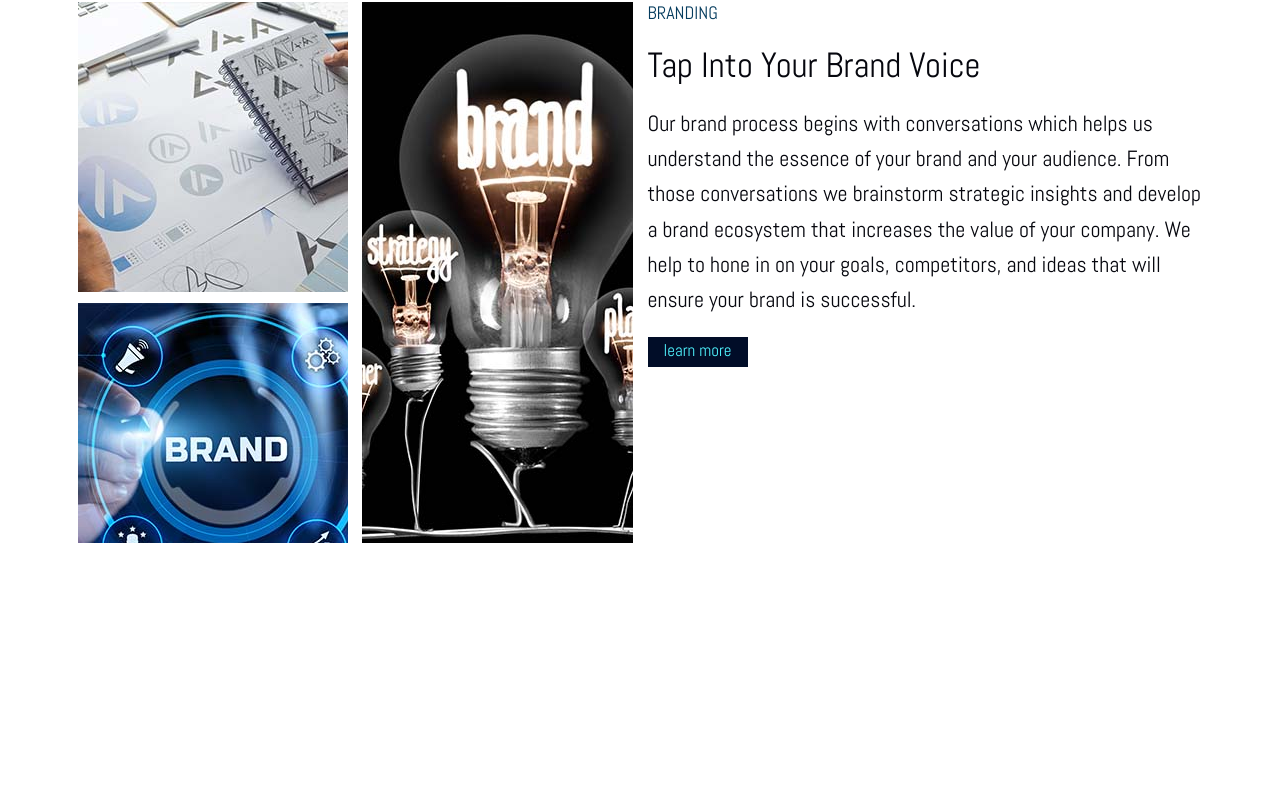
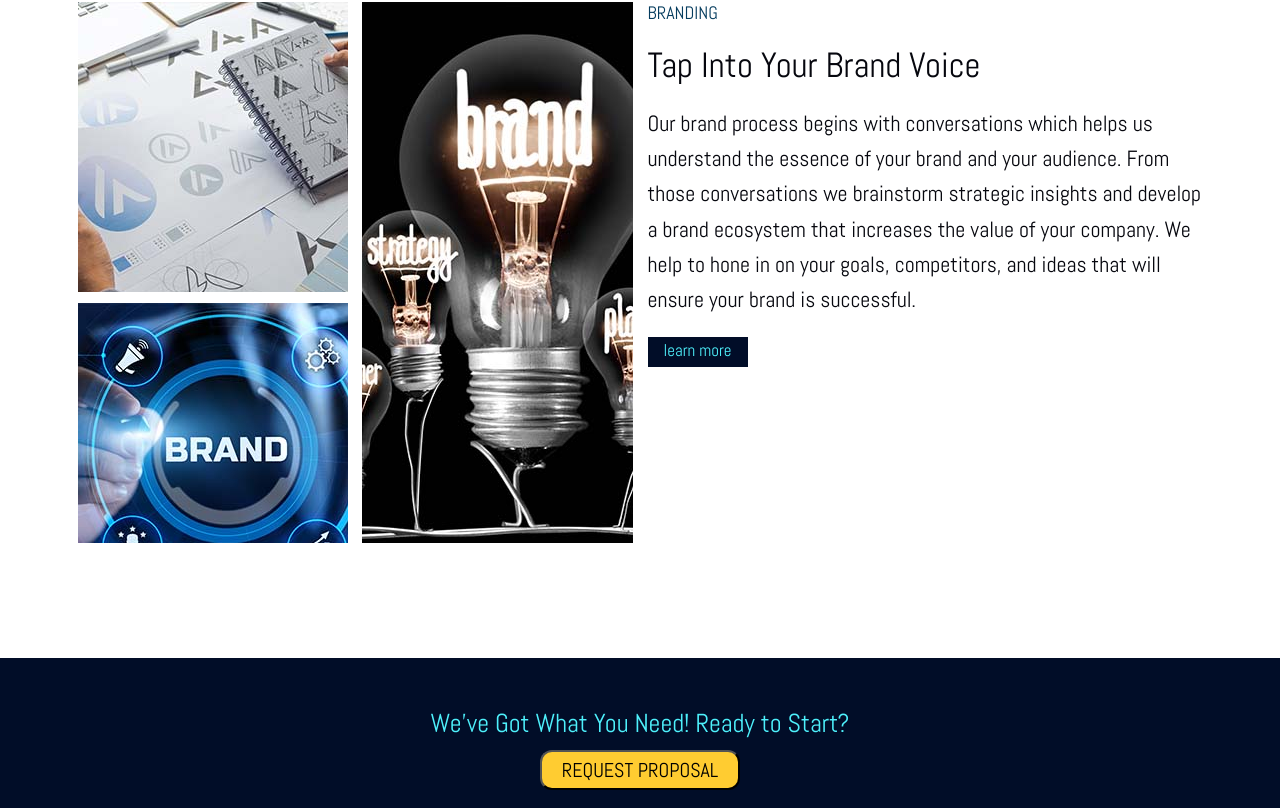
Before and after one commit to DowePaul-FS/jheverette, a React (Create React App) app in the folder frontend/: page / in a window 1280 px wide. Shown: the part 3004-3812 px from the top of the page. Before the commit the page ends 3557 px from the top, so only its background shows below. Built offline with nearby package versions, Linux system fonts and the light colour scheme.

Commit message:
Create start rough draft

```diff
--- /dev/null
+++ b/frontend/src/components/Start.js
@@ -0,0 +1,18 @@
+import React from 'react';
+import classes from './Start.module.css';
+import RequestBtn from "./RequestBtn";
+
+const Start = (props) => {
+    return (
+        <section>
+            <div className={classes["start__tit"]}>
+                <h3 className={classes["start__txt"]}>{props.text}</h3>
+            </div>
+            <div className={classes["start__btn"]}>
+            <RequestBtn text="request proposal" id="3" />
+            </div>
+        </section>
+    );
+};
+
+export default Start;
--- /dev/null
+++ b/frontend/src/components/Start.module.css
@@ -0,0 +1,25 @@
+.start__btn {
+    margin-top: -2rem;
+}
+
+.start__tit {
+    margin-top: 6rem;
+}
+
+.start__txt {
+    font-size: 2.6rem;
+    color: #4ef1fc;
+    padding-top: 5rem;
+}
+
+@media (min-width: 576px) and (max-width: 767.98px) {
+    .start__txt {
+        font-size: 2rem;
+    }
+}
+
+@media (max-width: 575.98px) {
+    .start__txt {
+        font-size: 2rem;
+    }
+}
--- a/frontend/src/pages/Home.js
+++ b/frontend/src/pages/Home.js
@@ -8,6 +8,7 @@ import CallToAction from '../components/CallToAction';
 import Message from '../components/Message';
 import ServiceLeft from '../components/ServiceLeft';
 import ServiceRight from "../components/ServiceRight";
+import Start from '../components/Start';
 import lay from "../images/des_lay_308_300.jpg";
 import block from "../images/des_block_308_560.jpg";
 import html from "../images/des_html_308_300.jpg";
@@ -135,6 +136,9 @@ const Home = () => {
                     image3={tech}
                 />
             </section>
+            <section className={classes.start}>
+                <Start text="We’ve Got What You Need! Ready to Start?" />
+            </section>
         </main>
     );
 }
--- a/frontend/src/pages/Home.module.css
+++ b/frontend/src/pages/Home.module.css
@@ -73,3 +73,15 @@ li {
     top: 46.5rem;
     margin-bottom: 20rem;
 }
+
+.start {
+    position: relative;
+    top: 37rem;
+    width: 100%;
+    height: 15rem;
+    margin-right: auto;
+    margin-left: auto;
+    text-align: center;
+    margin-top: 8rem;
+    background-color: #010d28;
+}
```
